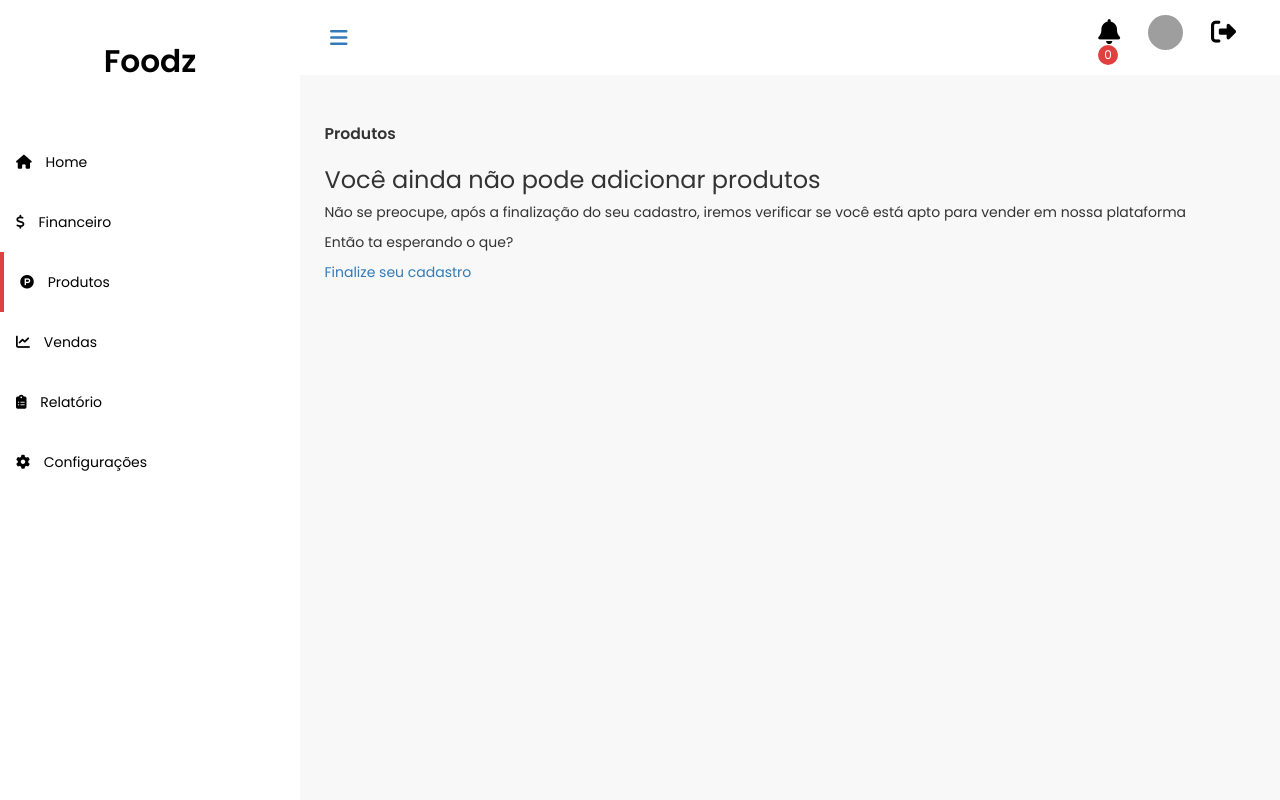
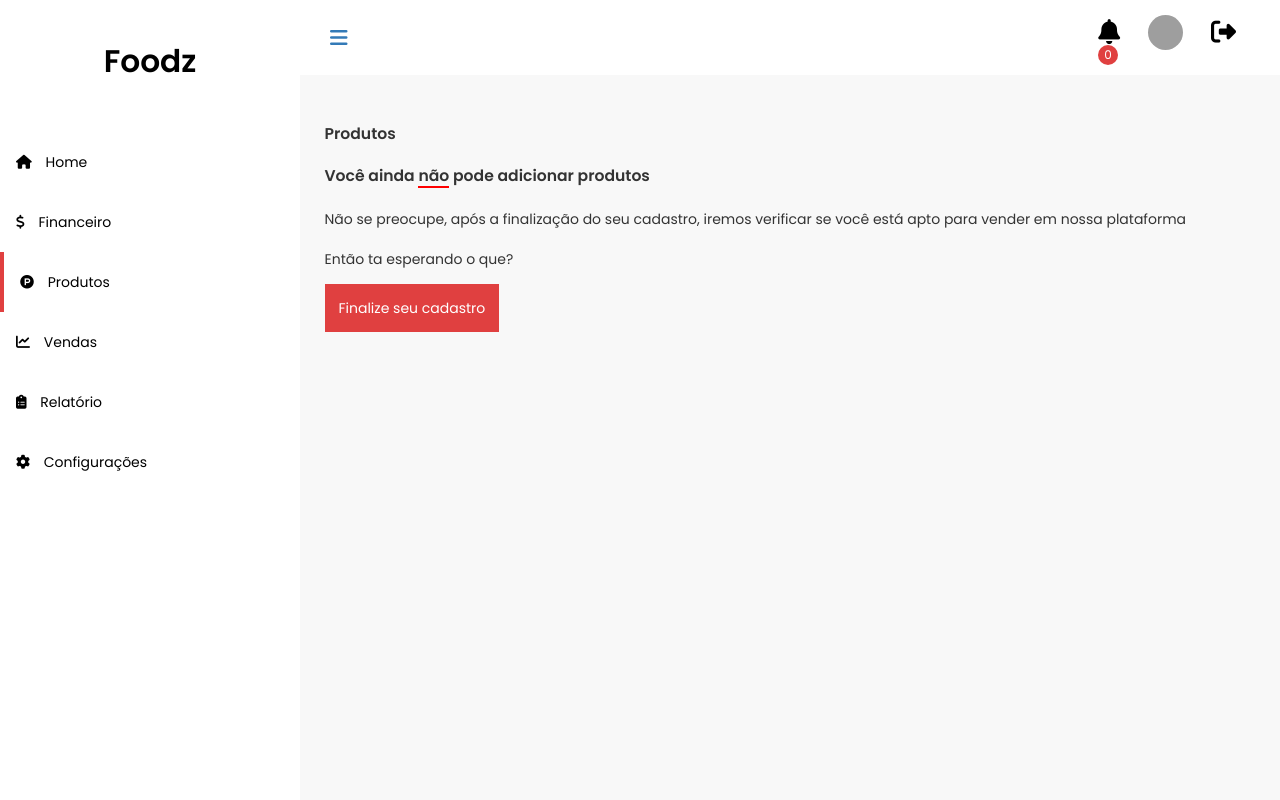
Before and after one commit to NicolasMarqui/Foodz, a Django app: page /dashboard/produtos in a window 1280 px wide. Run offline with Django 3.2, Linux system fonts and the light colour scheme; data that the repository does not hold is empty; some libraries are stand-ins or nearby versions; grey boxes are pictures that could not be loaded.

Commit message:
Products listings and personal product page(still needs design)

```diff
--- a/delivery/choices.py
+++ b/delivery/choices.py
@@ -10,7 +10,7 @@ TIPO_CHOICE = (
 )
 
 ESPECIALIDADE_CHOICE = (
-    ('saldados', 'Salgados'),
+    ('salgados', 'Salgados'),
     ('saladas', 'Saladas'),
     ('italiana', 'Italiana'),
     ('doces', 'Doces'),
@@ -27,7 +27,7 @@ ESPECIALIDADE_CHOICE = (
 )
 
 CATEGORIAS_CHOICES = (
-    ('saldados', 'Salgados'),
+    ('salgados', 'Salgados'),
     ('saladas', 'Saladas'),
     ('italiana', 'Italiana'),
     ('doces', 'Doces'),
--- a/delivery/models.py
+++ b/delivery/models.py
@@ -71,6 +71,7 @@ class Produto(models.Model):
     ingredientes                = models.TextField(blank=True)
     preco                       = models.DecimalField(max_digits=5,decimal_places=2)
     ativo                       = models.BooleanField(default=True)
+    nota                        = models.IntegerField(blank=True, default=0)
 
     def __str__(self):
         return 'ID: {} e nome: {} '.format(self.id, self.nome)
--- a/delivery/static/styles.css
+++ b/delivery/static/styles.css
@@ -1592,7 +1592,7 @@ footer .footer .fot-bottom p {
 }
 
 .wrapper-dashboard .sidenav {
-  width: 70px;
+  width: 50px;
   height: 100%;
   background-color: #fff;
   position: fixed;
@@ -1664,8 +1664,8 @@ footer .footer .fot-bottom p {
 }
 
 .wrapper-dashboard .main-content-dashboard {
-  width: calc(100% - 70px);
-  margin-left: 70px;
+  width: calc(100% - 50px);
+  margin-left: 50px;
   height: 100%;
   background-color: #f8f8f8;
   position: relative;
@@ -2158,21 +2158,15 @@ footer .footer .fot-bottom p {
 }
 
 .product-display {
-  margin-bottom: 60px;
+  margin: 60px 0;
 }
 
 .product-display .main-image {
-  background-image: url("./assets/example.jpg");
   background-repeat: no-repeat;
   background-size: cover;
+  background-position: center;
   width: 100%;
-  height: 300px;
-}
-
-@media (min-width: 992px) {
-  .product-display .main-image {
-    height: 700px;
-  }
+  padding-bottom: 40%;
 }
 
 .product-display .starts-area {
@@ -3394,6 +3388,10 @@ footer .footer .fot-bottom p {
   min-height: 100%;
 }
 
+.content-config p {
+  line-height: 25px;
+}
+
 .display-info {
   padding: 50px 50px 0;
 }
@@ -3580,10 +3578,31 @@ footer .footer .fot-bottom p {
 .content-produtos {
   width: 95%;
   margin: 15px auto 0;
-  min-height: 100%;
-}
-
-.content-produtos h3 {
-  margin: 8px 0;
+  min-height: 80%;
+}
+
+.content-produtos .not-logged-produtos h2 {
+  margin: 20px 0;
+}
+
+.content-produtos .not-logged-produtos h2 span {
+  border-bottom: 2px solid red;
+}
+
+.content-produtos .not-logged-produtos p {
+  margin: 10px 0;
+  line-height: 30px;
+}
+
+.content-produtos .not-logged-produtos a {
+  background-color: #E04040;
+  padding: 14px;
+  display: inline-block;
+  color: #fff;
+  text-decoration: none;
+}
+
+.content-produtos .not-logged-produtos a:hover {
+  background-color: #e76c6c;
 }
 /*# sourceMappingURL=styles.css.map */
--- a/delivery/templates/base_dashboard.html
+++ b/delivery/templates/base_dashboard.html
@@ -55,41 +55,41 @@
                         <ul>
                             <li>
                                 {% if request.path == '/dashboard/' %}
-                                <a href="/dashboard/" class="active-dash"> <i class="fas fa-home"></i> <span>Home</span> </a>
+                                <a href="/dashboard/" class="active-dash"> <i class="fas fa-home"></i> <span class="click_toggle">Home</span> </a>
                                 {% else %}
-                                <a href="/dashboard/"> <i class="fas fa-home"></i> <span>Home</span> </a>
+                                <a href="/dashboard/"> <i class="fas fa-home"></i> <span class="click_toggle">Home</span> </a>
                                 {% endif %}
                             </li>
 
                             <li>
                                 {% if request.path == '/dashboard/financeiro' %}
-                                <a href="/dashboard/financeiro" class="active-dash"> <i class="fas fa-dollar-sign"></i> <span>Financeiro</span> </a>
+                                <a href="/dashboard/financeiro" class="active-dash"> <i class="fas fa-dollar-sign"></i> <span class="click_toggle">Financeiro</span> </a>
                                 {% else %}
-                                <a href="/dashboard/financeiro"> <i class="fas fa-dollar-sign"></i> <span>Financeiro</span> </a>
+                                <a href="/dashboard/financeiro"> <i class="fas fa-dollar-sign"></i> <span class="click_toggle">Financeiro</span> </a>
                                 {% endif %}
                             </li>
 
                             <li>
                                 {% if request.path == '/dashboard/produtos' %}
-                                <a href="/dashboard/produtos" class="active-dash"> <i class="fab fa-product-hunt"></i> <span>Produtos</span> </a>
+                                <a href="/dashboard/produtos" class="active-dash"> <i class="fab fa-product-hunt"></i> <span class="click_toggle">Produtos</span> </a>
                                 {% else %}
-                                <a href="/dashboard/produtos"> <i class="fab fa-product-hunt"></i> <span>Produtos</span> </a>
+                                <a href="/dashboard/produtos"> <i class="fab fa-product-hunt"></i> <span class="click_toggle">Produtos</span> </a>
                                 {% endif %}
                             </li>
 
                             <li>
-                                <a href="#"> <i class="fas fa-chart-line"></i> <span>Vendas</span> </a>
+                                <a href="#"> <i class="fas fa-chart-line"></i> <span class="click_toggle">Vendas</span> </a>
                             </li>
 
                             <li>
-                                <a href="#"> <i class="fas fa-clipboard-list"></i> <span>Relatório</span> </a>
+                                <a href="#"> <i class="fas fa-clipboard-list"></i> <span class="click_toggle">Relatório</span> </a>
                             </li>
 
                             <li>
                                 {% if request.path == '/dashboard/config' %}
-                                <a href="/dashboard/config" class="active-dash"> <i class="fas fa-cog"></i> <span>Configurações</span> </a>
+                                <a href="/dashboard/config" class="active-dash"> <i class="fas fa-cog"></i> <span class="click_toggle">Configurações</span> </a>
                                 {% else %}
-                                <a href="/dashboard/config"> <i class="fas fa-cog"></i> <span>Configurações</span> </a>
+                                <a href="/dashboard/config"> <i class="fas fa-cog"></i> <span class="click_toggle">Configurações</span> </a>
                                 {% endif %}
                             </li>
                         </ul>
--- a/delivery/templates/dashboard_produtos.html
+++ b/delivery/templates/dashboard_produtos.html
@@ -35,11 +35,33 @@
 
                 <div class="col-xs-12 col-md-offset-1 col-md-5">
                     <h3>Todos os produtos</h3>
+
+                    <div class="table-responsive">
+                        <table class="table table-striped table-hover">
+                            <thead>
+                                <tr>
+                                    <td>Nome</td>
+                                    <td>Descrição</td>
+                                    <td>Preço</td>
+                                </tr>
+                            </thead>
+                            <tbody>
+                                {% for p in produtos %}
+                                <tr>
+                                    <td>{{p.nome}}</td>
+                                    <td>{{p.descricao}}</td>
+                                    <td>R${{p.preco}}</td>
+                                </tr>
+                                {% endfor %}
+                            </tbody>
+                        </table>
+                    </div>
+
                 </div>
             </div>
             {% else %}
                 <div class="not-logged-produtos">
-                    <h3>Você ainda não pode adicionar produtos</h3>
+                    <h2>Você ainda <span>não</span> pode adicionar produtos</h2>
 
                     <p>Não se preocupe, após a finalização do seu cadastro, iremos verificar se você está apto para vender em nossa plataforma</p>
 
--- a/delivery/urls.py
+++ b/delivery/urls.py
@@ -14,7 +14,6 @@ urlpatterns = [
     path('register/', views.register, name="register"),
     path('produtos/info/<int:id>/', views.produto_info, name="Informação Produto"),
     path('restaurantes/', views.restaurantes, name="Restaurantes"),
-    path('restaurantes/cadastro/', views.cadastro_restaurantes, name="Cadastro Restaurante"),
     path('conta/<int:id>', views.minha_conta,name="Minha Conta"),
     path('logout',views.logout,name="logout")
 ]
--- a/delivery/views.py
+++ b/delivery/views.py
@@ -11,6 +11,10 @@ import datetime
 
 # Create your views here.
 def home(request):
+
+    # if request.user.is_authenticated and not request.user.groups.filter(name="Donos").exists():
+    #     P
+
     return render(
         request,
         'index.html',
@@ -30,11 +34,15 @@ def sobre_nos(request):
     )
 
 def produtos(request):
+
+    produtos = Produto.objects.all()
+
     return render(
         request,
         'produtos.html',
         {
             'range': range(9),
+            'produtos': produtos
         }
     )
 
@@ -89,16 +97,21 @@ def dashboard_produtos(request):
         }
 
         form = AddProducts(request.POST or None, request.FILES or None ,initial=data)
+        produtos = Produto.objects.filter(restaurante_id=rest.id)
 
     else:
         form = None
+        produtos = None
 
     if request.method == 'POST':
         if form.is_valid():
+            nome = request.POST['nome']
             novo_produto = form.save()
-            print('eae')
 
-            print(novo_produto)
+            mensagem = 'Parabéns, você adicionou o produto {} !'.format(nome)
+            notificacao = Notificacao(id_user=request.user, mensagem=mensagem)
+            notificacao.save()
+
             return redirect('/dashboard/')
 
     return render(
@@ -106,7 +119,8 @@ def dashboard_produtos(request):
         'dashboard_produtos.html',
         {
             'range': range(9),
-            'form': form
+            'form': form,
+            'produtos': produtos
         }
     )
 
@@ -117,6 +131,9 @@ def dashboard_config(request):
     info_restaurante = Restaurante.objects.filter(user_id = id)
 
     if info_restaurante:
+
+        first_time = False
+
         for i in info_restaurante:
             data = {
                 'user': request.user.username,
@@ -136,6 +153,7 @@ def dashboard_config(request):
             form = MoreInfoRestaurant( request.POST or None, request.FILES or None ,initial=data ,instance=instance)
 
     else:
+        first_time = True
         form = MoreInfoRestaurant(request.POST, request.FILES or None)
 
 
@@ -160,7 +178,8 @@ def dashboard_config(request):
         {
             'range': range(9),
             'info': info_restaurante,
-            'form': form
+            'form': form,
+            'first_time': first_time,
         }
     )
 
@@ -228,12 +247,18 @@ def register(request):
     )
 
 def produto_info(request,id = None):
+
+    produto = Produto.objects.get(id=id)
+
+    mais_produtos = Produto.objects.filter(restaurante_id=produto.restaurante.id)[:2]
+
     return render(
         request,
         'produto_info.html',
         {
-            'range': range(5),
-            'id': id,
+            'nota': str(produto.nota),
+            'produto': produto,
+            'mais_produtos': mais_produtos
         }
     )
 
```
Also changed, not shown: delivery/static/script.js (+19 -0 lines), delivery/templates/dashboard_config.html (+6 -1 lines), delivery/templates/produto_info.html (+30 -29 lines), delivery/templates/produtos.html (+7 -7 lines), delivery/migrations/0010_produto_nota.py (added), media/pics/produtos/cake.png (added), media/pics/produtos/turkey.png (added).
